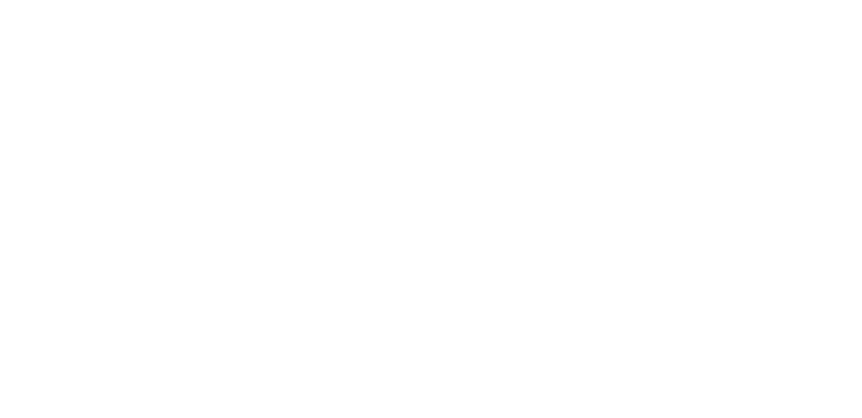
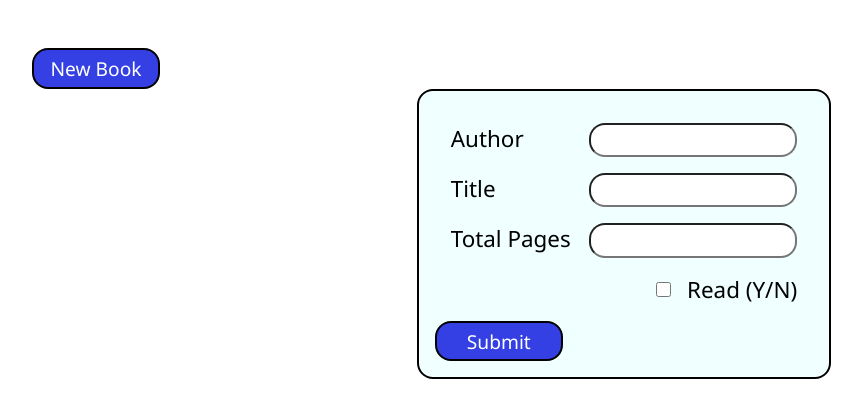
Before and after one commit to miihirr/library, a plain HTML site: page index.html in a window 1280 px wide. Shown: the whole page, without its empty margins (16-878 px from the left). Drawn offline with Linux system fonts and the light colour scheme.

Commit message:
add form

```diff
--- a/index.html
+++ b/index.html
@@ -8,6 +8,26 @@
     <link rel="stylesheet" href="style.css">
 </head>
 <body>
+    <button type="button" class="btn">New Book</button>
+    <form action="">
+        <div>
+            <label for="author">Author</label>
+            <input type="text" id="author">
+        </div>
+        <div>
+            <label for="title">Title</label>
+            <input type="text" id="title">
+        </div>
+        <div>
+            <label for="pages">Total Pages</label>
+            <input type="number" id="pages" min="1" max="10000">
+        </div>
+        <div class="check">
+            <input type="checkbox" id="read">
+            <label for="read">Read (Y/N)</label>
+        </div>
+        <input type="submit" class="btn">
+    </form>
     <script src="script.js"></script>
 </body>
 </html>
--- a/script.js
+++ b/script.js
@@ -5,7 +5,7 @@ function Book(title,author,pages,read){
     this.author=author
     this.pages=pages
     this.read=read
-    this.info=function(){
+    this.info= function(){
         if(this.read){
             return `${this.title} by ${this.author}, ${this.pages} pages, already read it`
         }
@@ -18,3 +18,7 @@ function Book(title,author,pages,read){
 function addBookToLibrary(newBook) {
     myLibrary.push(newBook)
 }
+
+function printMyLibrary(){
+    myLibrary.forEach(item=>console.table(item))
+}
--- a/style.css
+++ b/style.css
@@ -0,0 +1,69 @@
+*{
+    margin: 0;
+    padding: 0;
+    box-sizing: border-box;
+    font-family:'Segoe UI', Tahoma, Geneva, Verdana, sans-serif
+}
+
+body{
+    padding: 3rem;
+}
+
+form{
+    padding: 1rem;
+    border: 2px solid black;
+    width: 35%;
+    border-radius: 1rem;
+    margin: auto;
+    font-size: 1.4rem;
+    background-color:azure
+}
+
+form div{
+    margin: 1rem;
+    display: flex;
+    justify-content: space-between;
+}
+
+input[type="text"]{
+    width: 60%;
+    border-radius: 1rem;
+    padding: 0.2rem 0.6rem;
+    font-size: 1.1rem;
+}
+
+input[type="number"]{
+    width: 60%;
+    border-radius: 1rem;
+    padding: 0.2rem 0.6rem;
+    font-size: 1.1rem;
+}
+
+input[type="checkbox"]{
+    height: 15px;
+    width: 15px;
+}
+.check{
+    display: flex;
+    align-items: center;
+    justify-content: end;
+    gap: 1rem;
+}
+
+.btn{
+    width: 8rem;
+    font-size: 1.2rem;
+    padding: .3rem .5rem;
+    border-radius: 1rem;
+    background-color: rgb(52, 64, 227);
+    color: white;
+    border: 2px solid black;
+}
+
+.btn:hover{
+    background-color: rgb(0, 12, 175);
+    cursor: pointer;
+}
+.btn:active{
+    background-color: rgb(0, 9, 132);
+}
```
